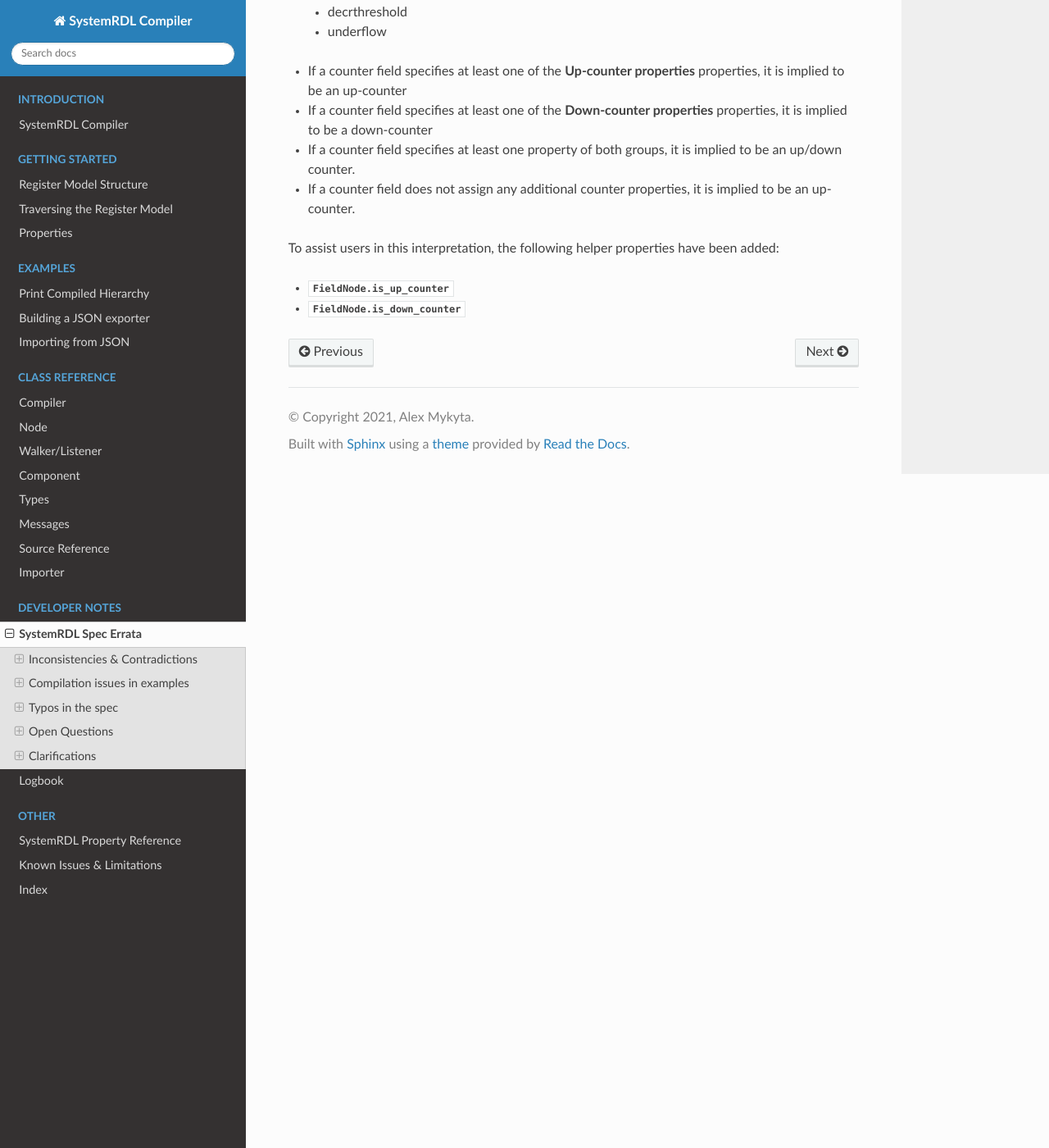
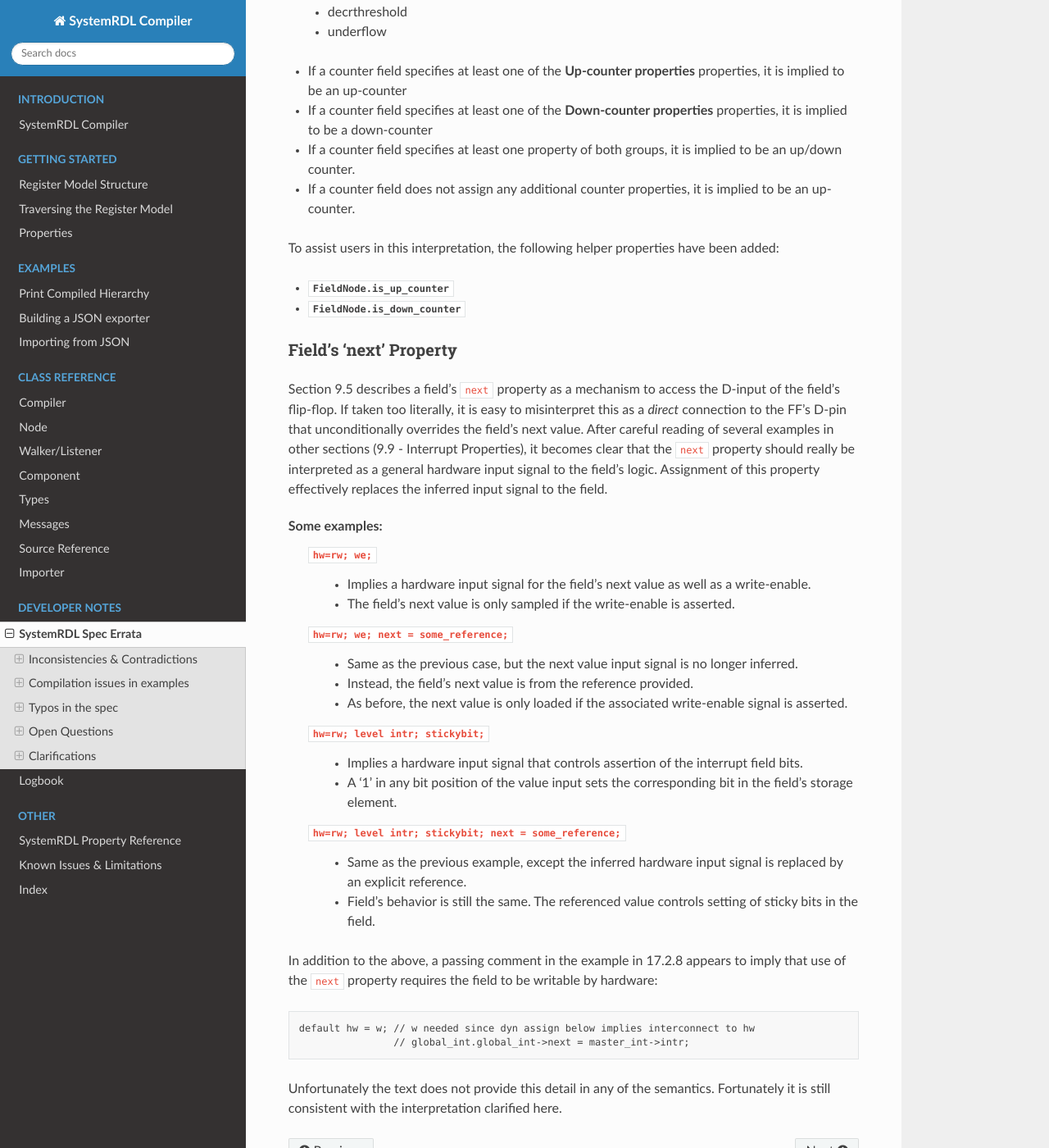
Before and after one commit to SystemRDL/systemrdl-compiler, a Sphinx documentation site: the page built from docs/dev_notes/rdl_spec_errata.rst, in a window 1280 px wide and 1400 px high, scrolled down 10145 px. Shown: the whole window at 82% size. Built offline with Sphinx 7.4.7 and the Read the Docs theme 2.0.0, drawn with Linux system fonts in a browser that asks for light colours.

Commit message:
Enforce that 'next' property requires field to be hw writable. Add errata text to clarify this concept.

```diff
--- a/docs/dev_notes/rdl_spec_errata.rst
+++ b/docs/dev_notes/rdl_spec_errata.rst
@@ -561,3 +561,50 @@ To assist users in this interpretation, the following helper properties have bee
 
 * :data:`FieldNode.is_up_counter <systemrdl.node.FieldNode.is_up_counter>`
 * :data:`FieldNode.is_down_counter <systemrdl.node.FieldNode.is_down_counter>`
+
+
+Field's 'next' Property
+^^^^^^^^^^^^^^^^^^^^^^^
+
+Section 9.5 describes a field's ``next`` property as a mechanism to access the
+D-input of the field's flip-flop. If taken too literally, it is easy to
+misinterpret this as a *direct* connection to the FF's D-pin that unconditionally
+overrides the field's next value. After careful reading of several examples in
+other sections (9.9 - Interrupt Properties), it becomes clear that the ``next``
+property should really be interpreted as a general hardware input signal to the
+field's logic. Assignment of this property effectively replaces the inferred
+input signal to the field.
+
+Some examples:
+    ``hw=rw; we;``
+        * Implies a hardware input signal for the field's next value as well as a write-enable.
+        * The field's next value is only sampled if the write-enable is asserted.
+
+    ``hw=rw; we; next = some_reference;``
+        * Same as the previous case, but the next value input signal is no longer inferred.
+        * Instead, the field's next value is from the reference provided.
+        * As before, the next value is only loaded if the associated write-enable signal
+          is asserted.
+
+    ``hw=rw; level intr; stickybit;``
+        * Implies a hardware input signal that controls assertion of the interrupt field bits.
+        * A '1' in any bit position of the value input sets the corresponding bit in the
+          field's storage element.
+
+    ``hw=rw; level intr; stickybit; next = some_reference;``
+        * Same as the previous example, except the inferred hardware input signal is
+          replaced by an explicit reference.
+        * Field's behavior is still the same. The referenced value controls setting
+          of sticky bits in the field.
+
+
+In addition to the above, a passing comment in the example in 17.2.8 appears to imply that
+use of the ``next`` property requires the field to be writable by hardware:
+
+.. code-block:: systemrdl
+
+    default hw = w; // w needed since dyn assign below implies interconnect to hw
+                    // global_int.global_int->next = master_int->intr;
+
+Unfortunately the text does not provide this detail in any of the semantics.
+Fortunately it is still consistent with the interpretation clarified here.
```
Also changed, not shown: 3 other files.
